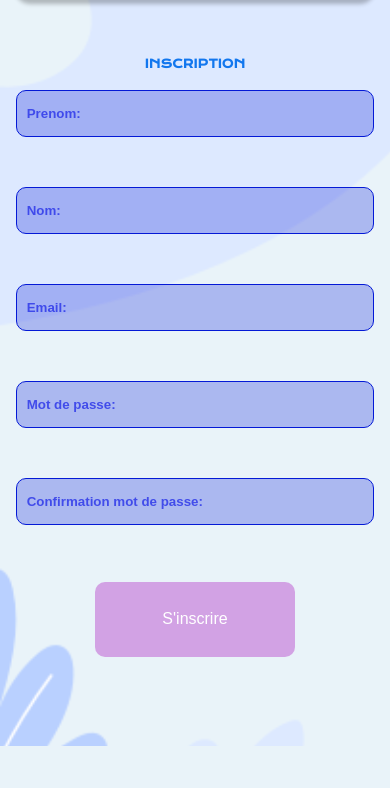
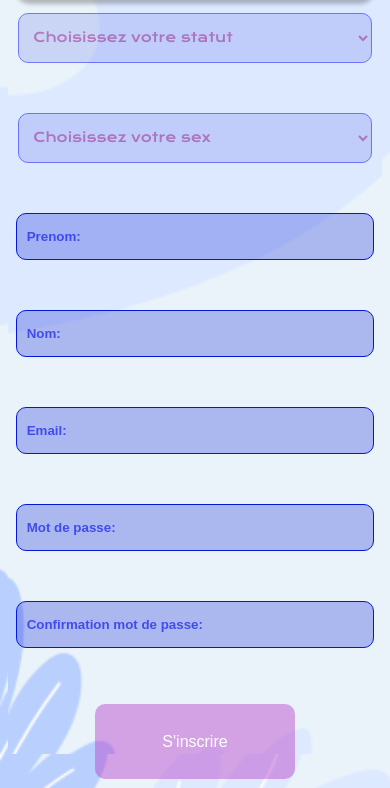
Before and after one commit to Theophile-Wemaere/take-eir-app, a PHP site: page /register.php in a window 390 px wide. Shown: the part 98-886 px from the top of the page. Before the commit the page ends 844 px from the top, so only its background shows below. Run offline with PHP 8.4, Linux system fonts and the light colour scheme.

Commit message:
add responsive product

```diff
--- a/CSS/register.css
+++ b/CSS/register.css
@@ -38,6 +38,20 @@
   margin-top: 2%;
 }
 
+.type{
+  padding: 10px;
+  height: 50px;
+  width: 105%;
+  margin-bottom: 50px;
+  background-color: rgb(4, 25, 214,0.27);
+  border-color: blue;
+  border-radius: 10px;
+  font-family: "Krona One";
+  color: purple;
+  opacity: 0.5;
+}
+
+
 .Nom,
 .Prénom,
 .email,
--- a/CSS/styles.css
+++ b/CSS/styles.css
@@ -258,10 +258,10 @@ body {
 /* -_-_-_-_-_-_-_-_-_-_-_-_-_-_-_-_-_-_-_-_-_-_-_-_-_-_-_-_-_-_-_-_-_--_-_-_-_-_-_-_-_-_-_ */
 
 .bottom-bar {
-  position: relative;
+  position: auto;
   left: 0;
-  bottom: 0;
   width: 100%;
+  bottom: 0%;
   height: 5%;
   background: rgba(0, 102, 255, 0.18);
   display: flex;
--- a/register.php
+++ b/register.php
@@ -62,6 +62,20 @@
     <div class = "inscription">
         <h1 class="title_register">INSCRIPTION</h1>
         <form method="POST" class="form_inscription">
+
+            <select name="personType" class="type">
+                <option value="select">Choisissez votre statut</option>
+                <option value="Patient/Famille">Patient</option>
+                <option value="medecin">Medecin</option>
+            </select>
+
+            <select name="personType" class="type">
+                <option value="select">Choisissez votre sex</option>
+                <option value="Patient/Famille">Homme</option>
+                <option value="medecin">Femme</option>
+                <option value="medecin">Autres</option>
+            </select>
+
             <input class="Nom" type="text" name="name" placeholder="Prenom:">
             <input class="Prénom" type="text" name="surname" placeholder="Nom:">
             <input class="email" type="email" name="email"  placeholder="Email:">
```
Also changed, not shown: produit.html (+14 -7 lines).
